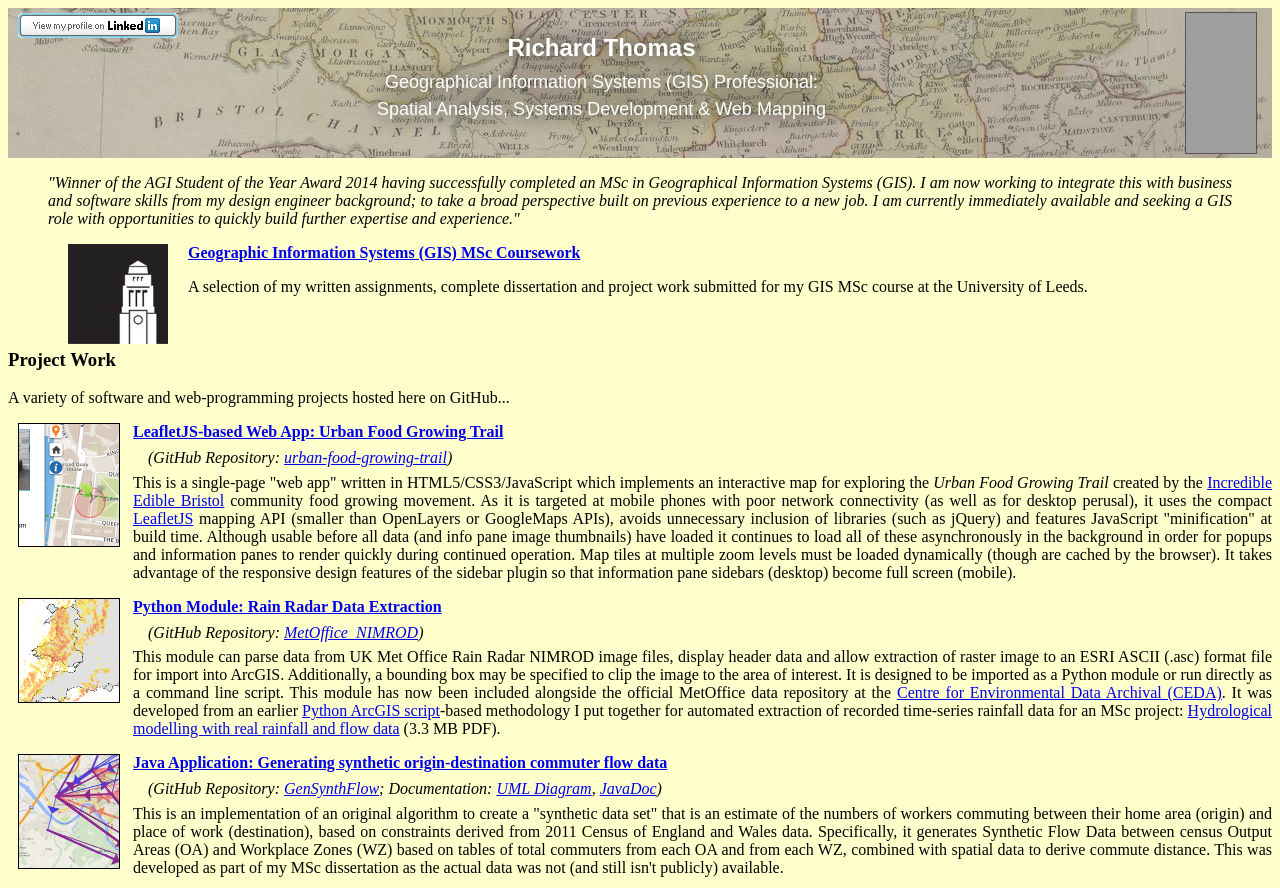
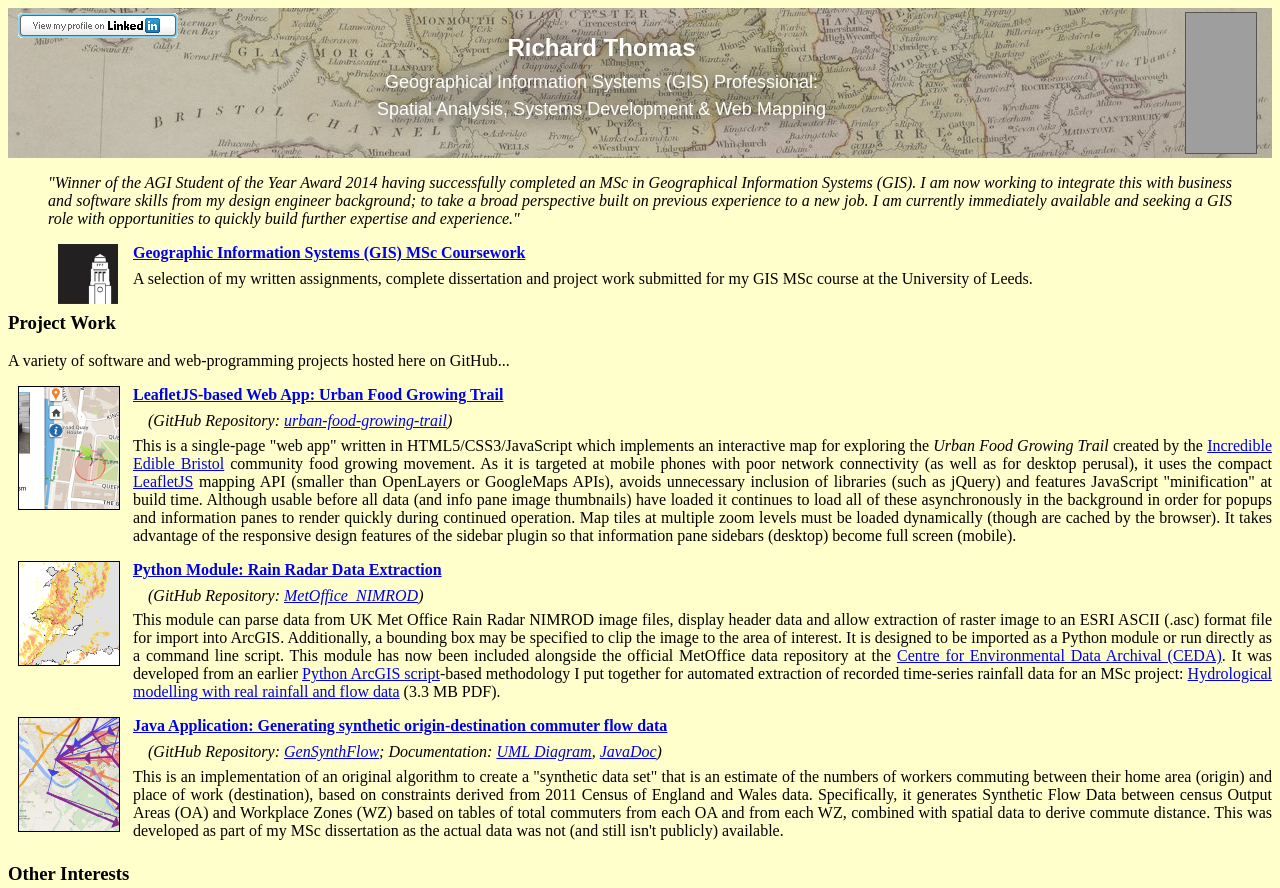
Before and after one commit to richard-thomas/richard-thomas.github.io, a website: page index.html in a window 1280 px wide. Shown: the top 888 px of the page. Drawn offline with Linux system fonts and the light colour scheme; grey boxes are pictures that could not be loaded.

Commit message:
Styling tweaks

```diff
--- a/css/style.css
+++ b/css/style.css
@@ -1,5 +1,10 @@
 body {
     background-color:#ffffcc;
+}
+
+h3 {
+    clear: left;
+    padding-top: 5px;
 }
 
 /* Header Panel */
@@ -53,9 +58,9 @@ body {
 
 .msc-logo {
     float: left;
-    margin-left: 60px;
-    margin-right: 20px;
-    width: 100px;
+    margin-left: 50px;
+    margin-right: 10px;
+    width: 60px;
     border-width: 0;
 }
 
--- a/index.html
+++ b/index.html
@@ -52,11 +52,11 @@
              alt="University of Leeds">
         <h4 class="proj-title">Geographic Information Systems (GIS) MSc Coursework</h4>
     </a>
-    <p>A selection of my written assignments, complete dissertation and project
+    <p class="proj-content">
+        A selection of my written assignments, complete dissertation and project
         work submitted for my GIS MSc course at the University of Leeds.
     </p>
 
-    <br>
     <h3>Project Work</h3>
     <p>A variety of software and web-programming projects hosted here on
         GitHub...
@@ -222,7 +222,8 @@
                 target="_blank">details</a>)</li>
     </ul>
 
-   <p><a href="http://jigsaw.w3.org/css-validator/check/referer">
+   <p><a href="http://jigsaw.w3.org/css-validator/check/referer"
+         target="_blank">
            <img style="border:0;width:88px;height:31px"
                 src="http://jigsaw.w3.org/css-validator/images/vcss"
                 alt="Valid CSS!" /></a>
```
